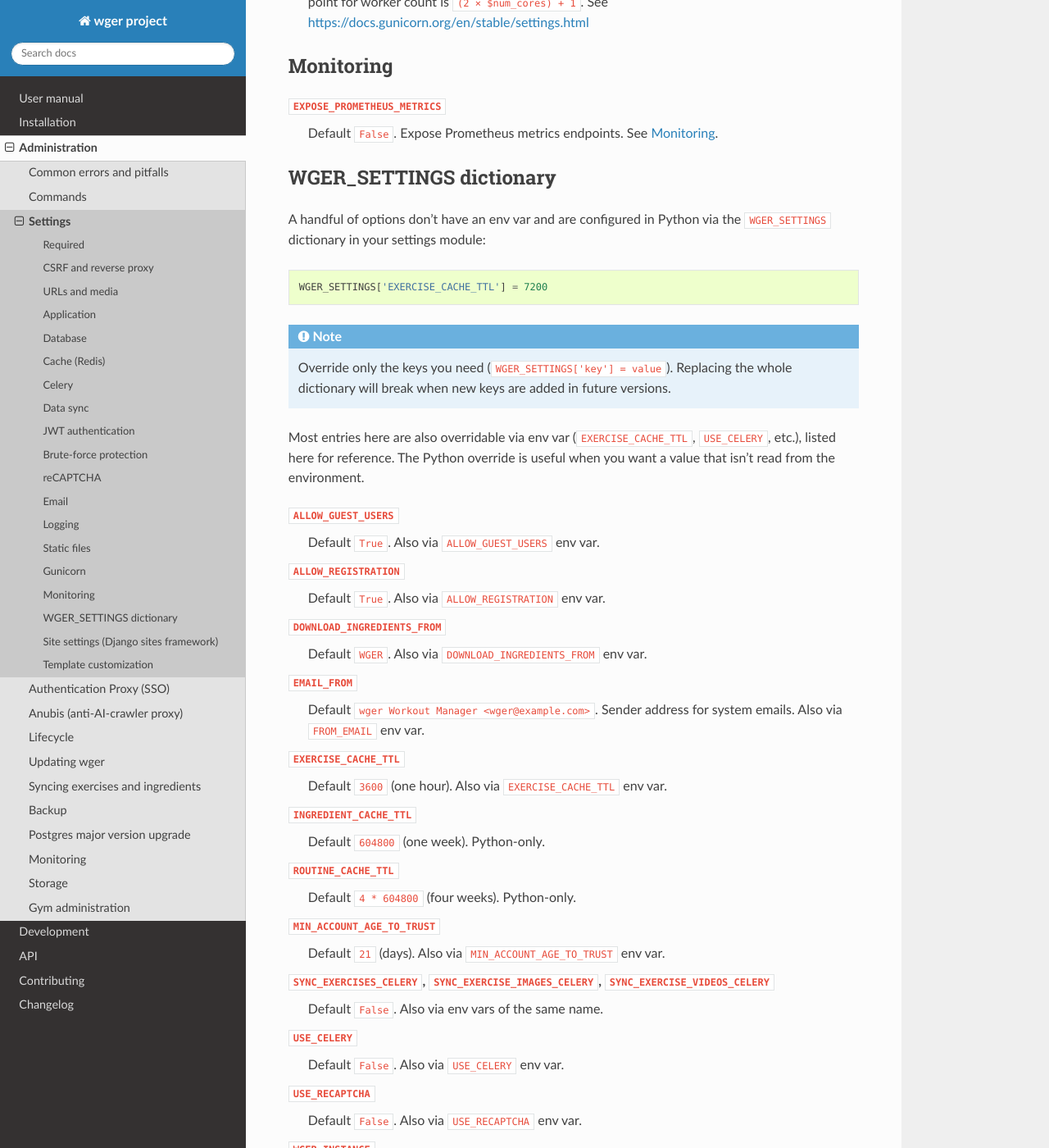
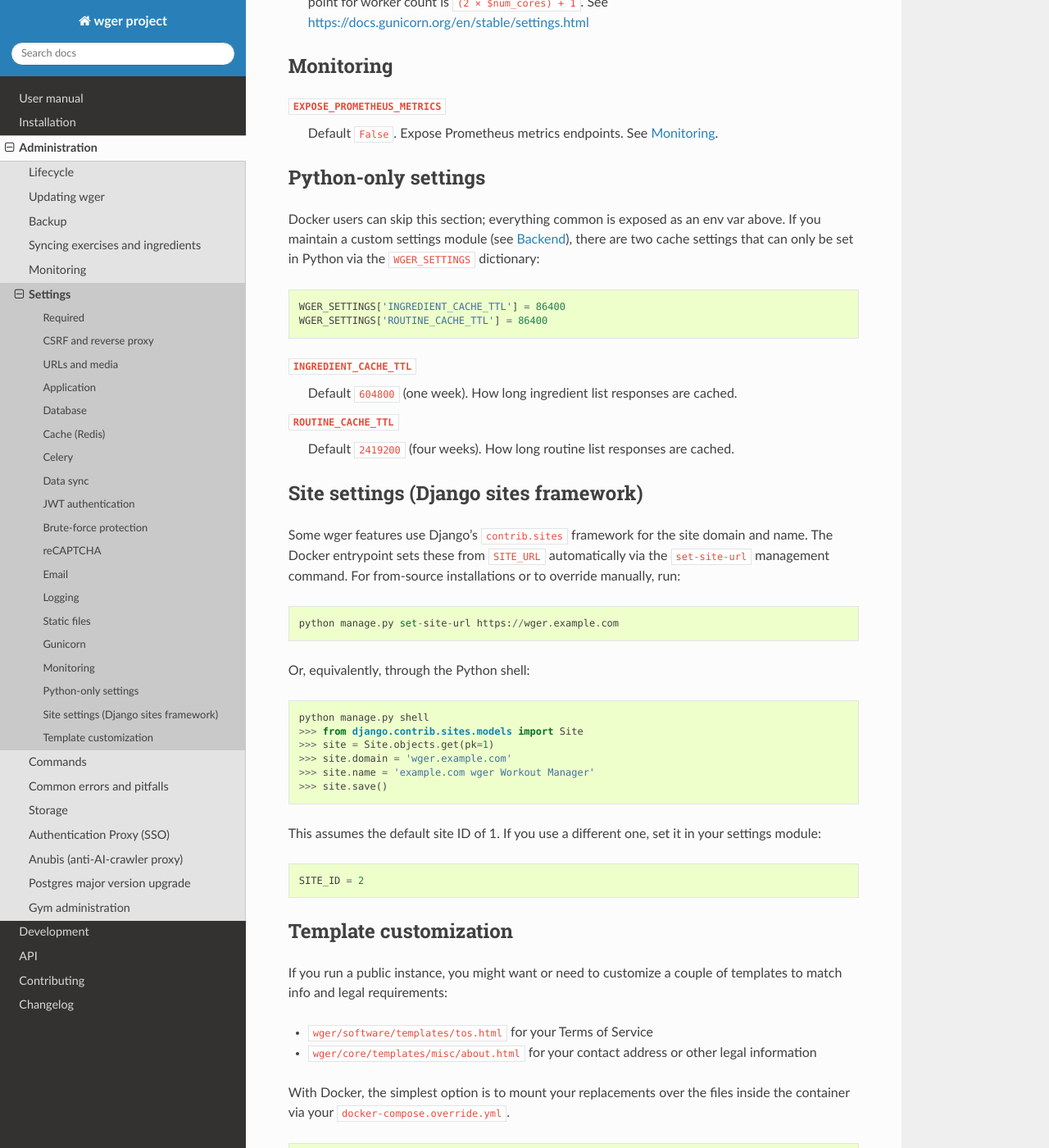
Before and after one commit to wger-project/docs, a Sphinx documentation site: the page built from docs/administration/settings.rst, in a window 1280 px wide and 1400 px high, scrolled down 7383 px. Shown: the whole window at 82% size. Built offline with Sphinx 7.4.7 and the Read the Docs theme 3.1.0, drawn with Linux system fonts in a browser that asks for light colours; some of the changed text lies outside the part shown.

Commit message:
Improve order of sub pages in the administration section

```diff
--- a/docs/administration/settings.rst
+++ b/docs/administration/settings.rst
@@ -349,62 +349,24 @@ Monitoring
 ``EXPOSE_PROMETHEUS_METRICS``
   Default ``False``. Expose Prometheus metrics endpoints. See :doc:`monitoring`.
 
-WGER_SETTINGS dictionary
-------------------------
+Python-only settings
+--------------------
 
-A handful of options don't have an env var and are configured in Python via
-the ``WGER_SETTINGS`` dictionary in your settings module:
+Docker users can skip this section; everything common is exposed as an env
+var above. If you maintain a custom settings module (see
+:doc:`/development/backend`), there are two cache settings that can only be
+set in Python via the ``WGER_SETTINGS`` dictionary:
 
 .. code-block:: python
 
-    WGER_SETTINGS['EXERCISE_CACHE_TTL'] = 7200
-
-.. note::
-
-   Override only the keys you need (``WGER_SETTINGS['key'] = value``).
-   Replacing the whole dictionary will break when new keys are added in
-   future versions.
-
-Most entries here are also overridable via env var (``EXERCISE_CACHE_TTL``,
-``USE_CELERY``, etc.), listed here for reference. The Python override is
-useful when you want a value that isn't read from the environment.
-
-``ALLOW_GUEST_USERS``
-  Default ``True``. Also via ``ALLOW_GUEST_USERS`` env var.
-
-``ALLOW_REGISTRATION``
-  Default ``True``. Also via ``ALLOW_REGISTRATION`` env var.
-
-``DOWNLOAD_INGREDIENTS_FROM``
-  Default ``WGER``. Also via ``DOWNLOAD_INGREDIENTS_FROM`` env var.
-
-``EMAIL_FROM``
-  Default ``wger Workout Manager <wger@example.com>``. Sender address for
-  system emails. Also via ``FROM_EMAIL`` env var.
-
-``EXERCISE_CACHE_TTL``
-  Default ``3600`` (one hour). Also via ``EXERCISE_CACHE_TTL`` env var.
+    WGER_SETTINGS['INGREDIENT_CACHE_TTL'] = 86400
+    WGER_SETTINGS['ROUTINE_CACHE_TTL'] = 86400
 
 ``INGREDIENT_CACHE_TTL``
-  Default ``604800`` (one week). Python-only.
+  Default ``604800`` (one week). How long ingredient list responses are cached.
 
 ``ROUTINE_CACHE_TTL``
-  Default ``4 * 604800`` (four weeks). Python-only.
-
-``MIN_ACCOUNT_AGE_TO_TRUST``
-  Default ``21`` (days). Also via ``MIN_ACCOUNT_AGE_TO_TRUST`` env var.
-
-``SYNC_EXERCISES_CELERY``, ``SYNC_EXERCISE_IMAGES_CELERY``, ``SYNC_EXERCISE_VIDEOS_CELERY``
-  Default ``False``. Also via env vars of the same name.
-
-``USE_CELERY``
-  Default ``False``. Also via ``USE_CELERY`` env var.
-
-``USE_RECAPTCHA``
-  Default ``False``. Also via ``USE_RECAPTCHA`` env var.
-
-``WGER_INSTANCE``
-  Default ``https://wger.de``. Also via ``WGER_INSTANCE`` env var.
+  Default ``2419200`` (four weeks). How long routine list responses are cached.
 
 .. _site-settings:
 
--- a/docs/administration/sync-data.rst
+++ b/docs/administration/sync-data.rst
@@ -34,7 +34,7 @@ while to download and process. For a quick start, load a smaller base set:
 
     docker compose exec web wger load-online-fixtures
 
-To download the full dataset:
+For the full dataset:
 
 .. code-block:: bash
 
```
Also changed, not shown: docs/administration/backup.rst (+4 -4 lines), docs/administration/index.rst (+34 -36 lines).
